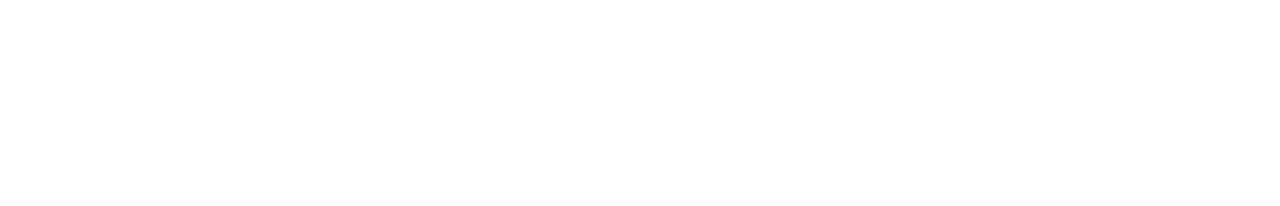
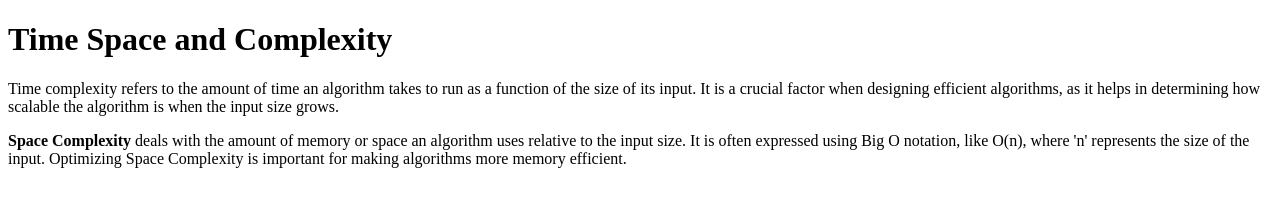
Before and after one commit to acciojob/time-and-space-complexity-Soumen-JavaDev, a website: page main.html in a window 1280 px wide. Drawn offline with Linux system fonts and the light colour scheme.

Commit message:
created a submission

```diff
--- a/main.html
+++ b/main.html
@@ -8,6 +8,17 @@
 
 <body>
 	<!-- the entire body must be written by student -->
+	<h1> Time Space and Complexity</h1>
+
+    <p>
+		Time complexity refers to the amount of time an algorithm takes to run as a function of the size of its input.
+		It is a crucial factor when designing efficient algorithms, as it helps in determining how scalable the algorithm is when the input size grows.
+	</p>
+
+    <p><b>Space Complexity</b> deals with the amount of memory or space an algorithm uses relative to the input size.
+		It is often expressed using Big O notation, like O(n), where 'n' represents the size of the input.
+		Optimizing Space Complexity is important for making algorithms more memory efficient.</p>
+
     <script type="text/javascript" src="./script.js">
 </script>
 
```
